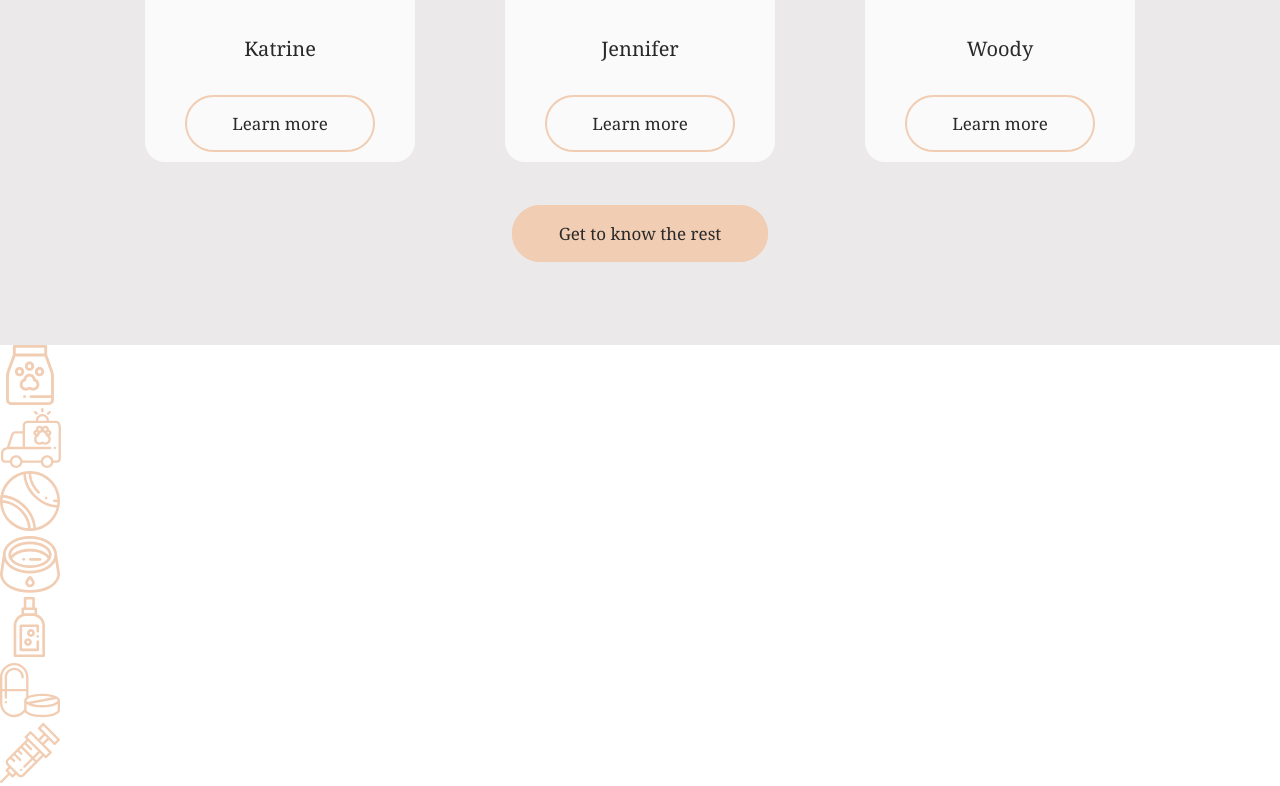
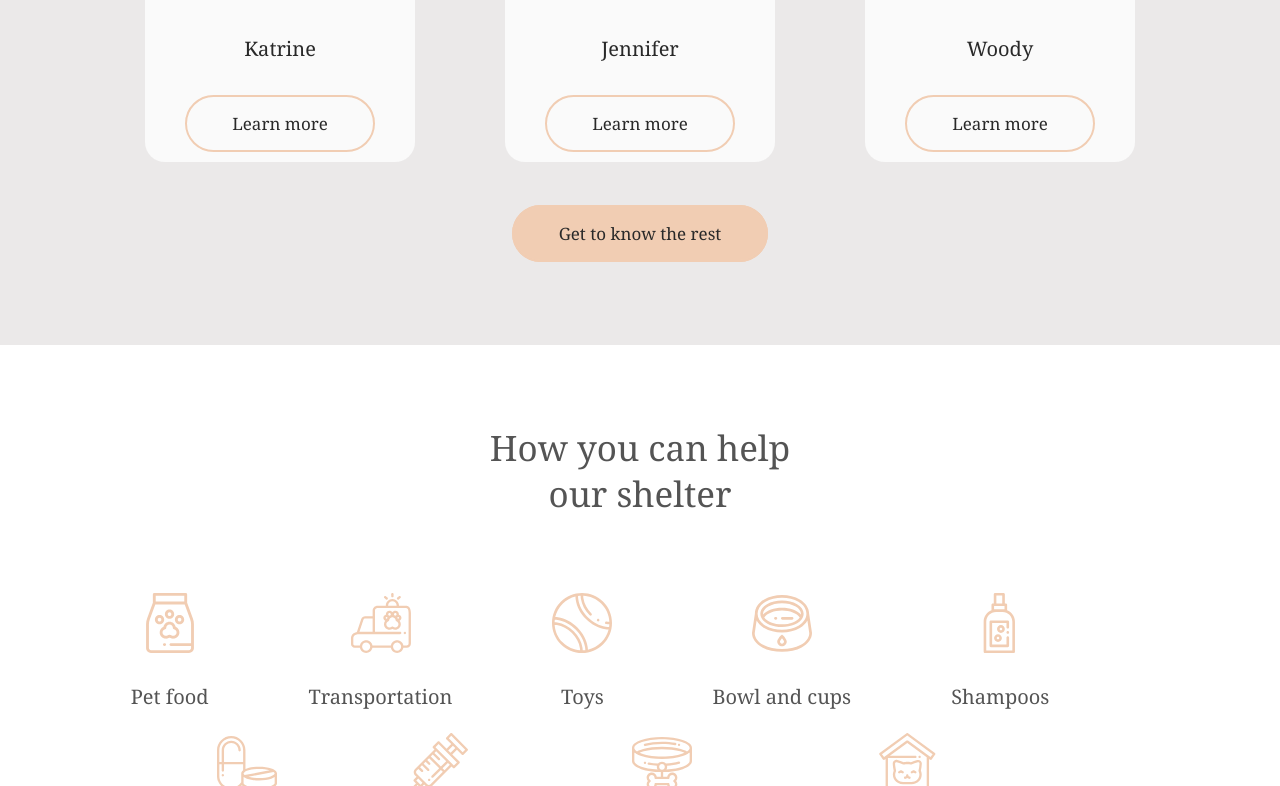
Before and after one commit to EmilEbulisov/shelter, a plain HTML site: page index.html in a window 1280 px wide. Shown: the part 2014-2800 px from the top of the page. Drawn offline with Linux system fonts and the light colour scheme.

Commit message:
Доделал секцию help

```diff
--- a/index.html
+++ b/index.html
@@ -61,44 +61,44 @@
         <a href="#!" class="pets_button">Get to know the rest</a>
     </section>
     <section class="help">
-        <h2 class="help_heading"></h2>
+        <h2 class="help_heading">How you can help </br>our shelter</h2>
         <div class="help_container">
             <ul class="help_blocks">
                 <li class="help_block">
                     <img src="./images/icons/icon-pet-food.svg" alt="" class="help_img">
-                    <p class="block_name"></p>
+                    <p class="block_name">Pet food</p>
                 </li>
                 <li class="help_block">
                     <img src="./images/icons/icon-transportation.svg" alt="" class="help_img">
-                    <p class="block_name"></p>
+                    <p class="block_name">Transportation</p>
                 </li>
                 <li class="help_block">
                     <img src="./images/icons/icon-toys.svg" alt="" class="help_img">
-                    <p class="block_name"></p>
+                    <p class="block_name">Toys</p>
                 </li>
                 <li class="help_block">
                     <img src="./images/icons/icon-bowls-and-cups.svg" alt="" class="help_img">
-                    <p class="block_name"></p>
+                    <p class="block_name">Bowl and cups</p>
                 </li>
                 <li class="help_block">
                     <img src="./images/icons/icon-shampoos.svg" alt="" class="help_img">
-                    <p class="block_name"></p>
+                    <p class="block_name">Shampoos</p>
                 </li>
                 <li class="help_block">
                     <img src="./images/icons/icon-vitamins.svg" alt="" class="help_img">
-                    <p class="block_name"></p>
+                    <p class="block_name">Vitamins</p>
                 </li>
                 <li class="help_block">
                     <img src="./images/icons/icon-medicines.svg" alt="" class="help_img">
-                    <p class="block_name"></p>
+                    <p class="block_name">Medicines</p>
                 </li>
                 <li class="help_block">
                     <img src="./images/icons/icon-collars-leashes.svg" alt="" class="help_img">
-                    <p class="block_name"></p>
+                    <p class="block_name">Collars / leashes</p>
                 </li>
                 <li class="help_block">
                     <img src="./images/icons/icon-sleeping-area.svg" alt="" class="help_img">
-                    <p class="block_name"></p>
+                    <p class="block_name">Sleeping areas</p>
                 </li>
             </ul>
         </div>
--- a/style.css
+++ b/style.css
@@ -49,6 +49,9 @@ h1, h2, h3 {
     display: flex;
     justify-content: space-between;
 }
+.header_list_el {
+    opacity: 0.7;
+}
 .header_list_el + .header_list_el {
     margin-left: 30px;
 }
@@ -57,6 +60,7 @@ h1, h2, h3 {
     text-decoration-thickness: 4px;
     text-underline-offset: 5px;
     text-decoration-color: #F1CDB3;
+    opacity: 1;
 }
 .start_screen {
     min-height: 100vh;
@@ -104,8 +108,9 @@ h1, h2, h3 {
 }
 
 .button_primary:hover {
-    background: black;
+    background: rgba(0, 0, 0, 0);
     color: #fff;
+    border: 2px #F1CDB3 solid;
 }
 .about {
     display: flex;
@@ -210,3 +215,43 @@ h1, h2, h3 {
 .pets_button:hover {
     background-color: #ebe9e9;
 }
+.help {
+}
+.help_heading {
+    margin-top: 80px;
+    margin-bottom: 65px;
+    font-size: 35px;
+    line-height: 45.5px;
+    text-align: center;
+    color: #545454;
+}
+.help_container {
+    display: flex;
+    justify-content: center;
+    align-items: center;
+    margin-bottom: 100px;
+
+}
+.help_blocks {
+    width: 1026px;
+    height: 281px;
+    display: flex;
+    justify-content: center;
+    align-items: center;
+    flex-wrap: wrap;
+}
+.help_block {
+    margin-right: 100px;
+    display: flex;
+    flex-direction: column;
+    justify-content: center;
+    align-items: center;
+}
+.block_name {
+    margin-top: 30px;
+    font-size: 20px;
+    font-family: Georgia, serif;
+    color: #545454;
+    text-align: center;
+
+}
```
